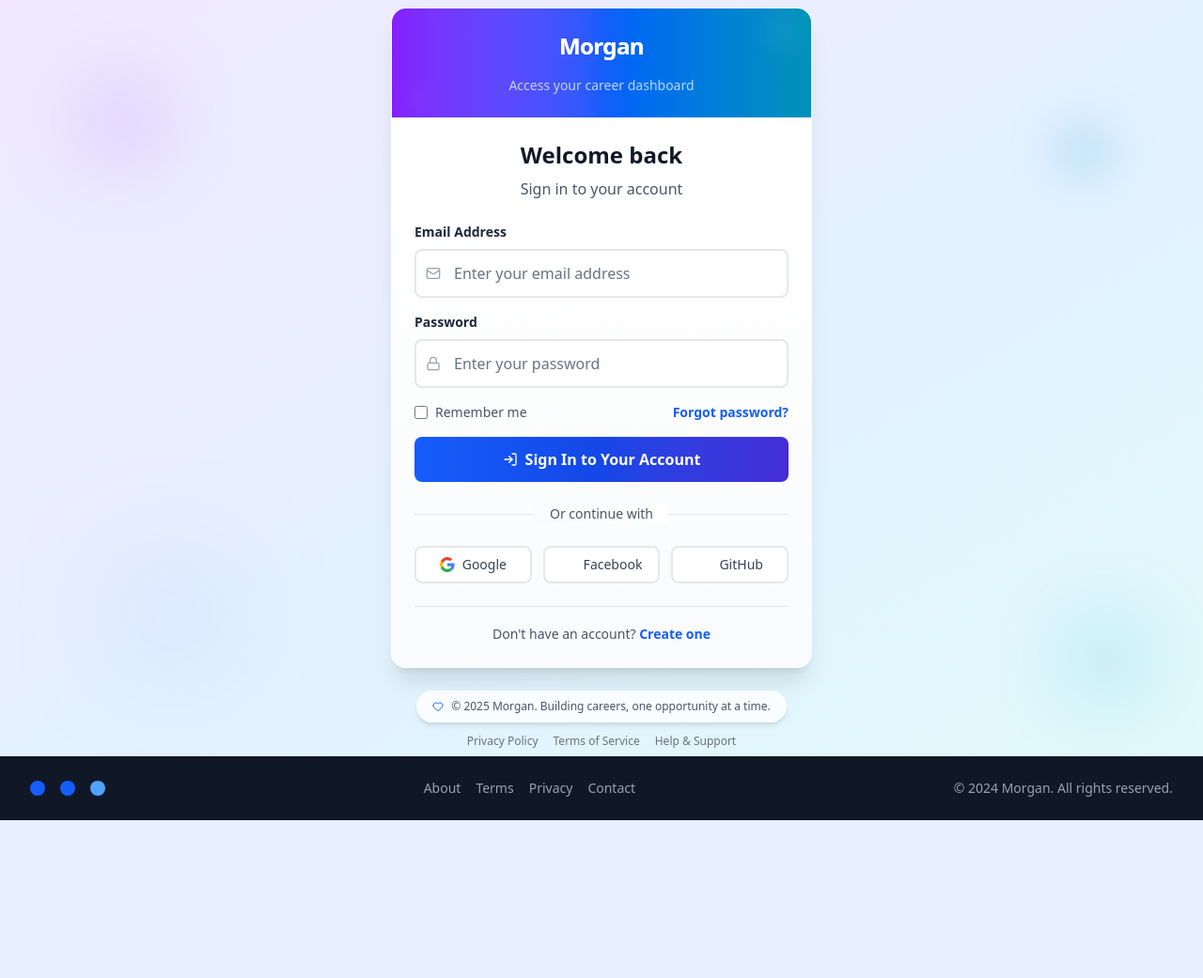
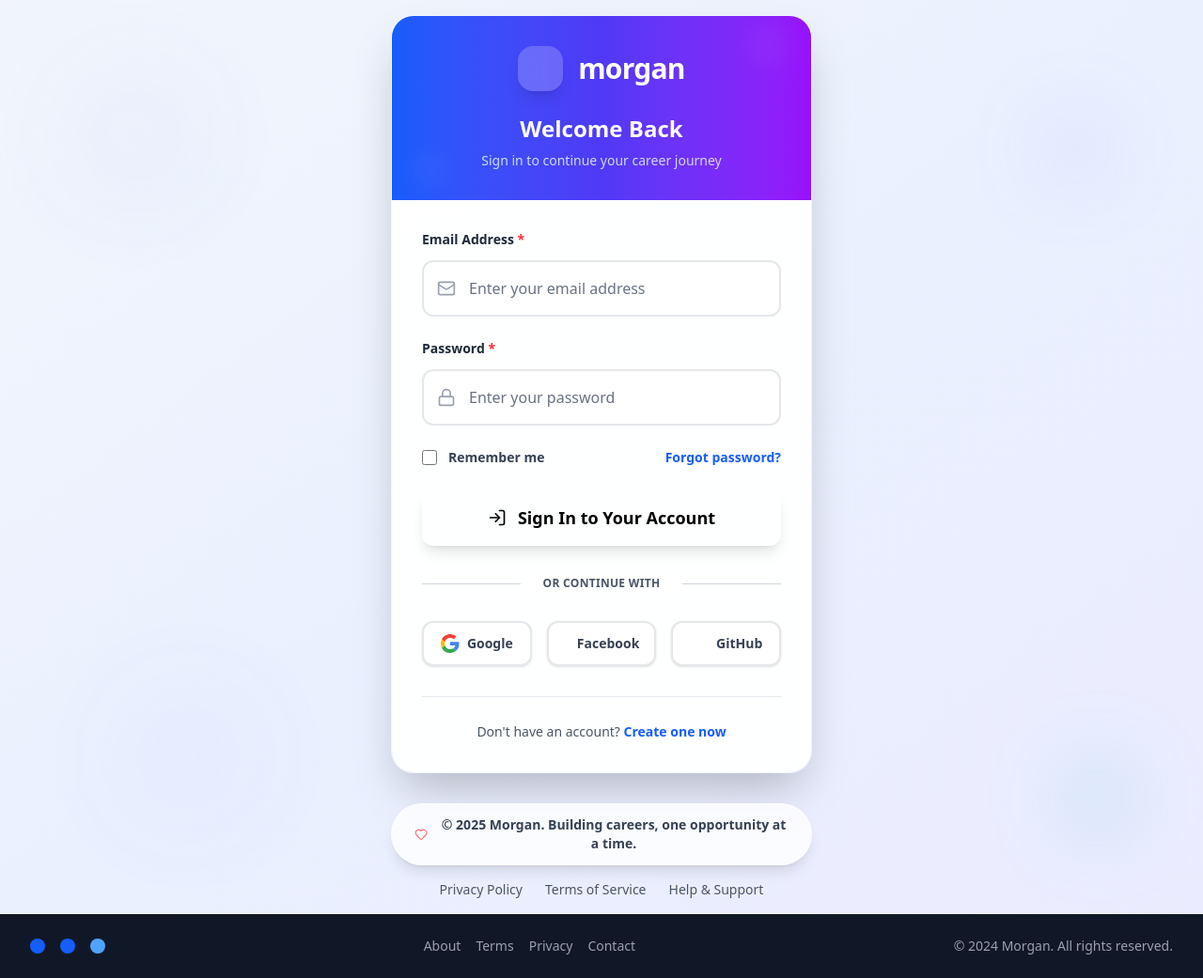
Before and after one commit to ishant721/job-ortal, a Django app: template templates/login.html in a window 1280 px wide. Shown: the part 56-1097 px from the top of the page at 94% size. Before the commit the page ends 929 px from the top, so only its background shows below. Run offline with Django 5.2, Linux system fonts and the light colour scheme; the template is opened without the code that fills it, so the values that code supplies are empty; style sheets or scripts are compiled from the project's sources; parts of the project's set-up code (start-up, migrations or seed data) failed here and were passed over; some libraries are stand-ins or nearby versions.

Commit message:
Assistant checkpoint: Updated login and register pages with modern UI
Assistant generated file changes:
- templates/login.html: Modernize login page with improved UI and animations
- templates/register.html: Modernize register page with improved UI and animations

---

User prompt:

apply same theme in login and register pages also and improve that pages

Replit-Commit-Author: Assistant
Replit-Commit-Session-Id: 251c2590-c9a6-4555-a1d8-8000164ee57e

```diff
--- a/templates/login.html
+++ b/templates/login.html
@@ -1,66 +1,58 @@
+
 {% extends "auth_base.html" %}
+{% load page_tags %}
 
 {% block title %}Login - Morgan{% endblock %}
 
 {% block content %}
-<div class="min-h-screen bg-gradient-to-br from-violet-50 via-sky-50 to-cyan-50 flex items-center justify-center p-2 relative overflow-hidden">
+<div class="min-h-screen bg-gradient-to-br from-slate-50 via-blue-50 to-indigo-50 flex items-center justify-center p-4 relative overflow-hidden">
     <!-- Background Elements -->
     <div class="absolute inset-0">
-        <!-- Gradient overlay -->
-        <div class="absolute inset-0 bg-gradient-to-br from-purple-600/5 via-blue-600/5 to-cyan-600/5"></div>
-        <!-- Geometric shapes -->
-        <div class="absolute top-20 left-20 w-24 h-24 bg-gradient-to-br from-violet-400/20 to-purple-600/20 rounded-full blur-2xl"></div>
-        <div class="absolute top-32 right-24 w-16 h-16 bg-gradient-to-br from-blue-400/20 to-cyan-600/20 rounded-full blur-xl"></div>
-        <div class="absolute bottom-24 left-32 w-28 h-28 bg-gradient-to-br from-indigo-400/15 to-blue-600/15 rounded-full blur-3xl"></div>
-        <div class="absolute bottom-16 right-16 w-20 h-20 bg-gradient-to-br from-cyan-400/20 to-teal-600/20 rounded-full blur-2xl"></div>
-        <!-- Grid pattern using Tailwind -->
-        <div class="absolute inset-0 opacity-[0.02]" style="background-image: radial-gradient(circle, #e5e7eb 1px, transparent 1px); background-size: 32px 32px;"></div>
+        <div class="absolute inset-0 bg-gradient-to-br from-blue-600/3 via-indigo-600/3 to-purple-600/3"></div>
+        <div class="absolute top-20 left-20 w-32 h-32 bg-gradient-to-br from-blue-400/10 to-indigo-600/10 rounded-full blur-3xl animate-pulse"></div>
+        <div class="absolute top-32 right-24 w-20 h-20 bg-gradient-to-br from-purple-400/10 to-blue-600/10 rounded-full blur-2xl animate-bounce"></div>
+        <div class="absolute bottom-24 left-32 w-36 h-36 bg-gradient-to-br from-indigo-400/8 to-blue-600/8 rounded-full blur-3xl animate-pulse"></div>
+        <div class="absolute bottom-16 right-16 w-24 h-24 bg-gradient-to-br from-cyan-400/10 to-teal-600/10 rounded-full blur-2xl animate-bounce"></div>
+        <div class="absolute inset-0 opacity-[0.02]" style="background-image: radial-gradient(circle, #e5e7eb 1px, transparent 1px); background-size: 40px 40px;"></div>
     </div>
 
     <div class="w-full max-w-md relative z-10">
         <!-- Main Card Container -->
-        <div class="bg-white/95 backdrop-blur-2xl rounded-2xl shadow-xl border border-white/20 overflow-hidden">
+        <div class="glass-effect rounded-3xl shadow-2xl border border-white/30 overflow-hidden transform hover:scale-[1.02] transition-all duration-500">
             <!-- Header Section -->
-            <div class="bg-gradient-to-r from-violet-600 via-blue-600 to-cyan-600 px-6 py-6 relative overflow-hidden">
-                <!-- Background elements in header -->
-                <div class="absolute inset-0 bg-gradient-to-r from-purple-600/20 via-blue-600/20 to-cyan-600/20"></div>
+            <div class="bg-gradient-to-r from-blue-600 via-indigo-600 to-purple-600 px-8 py-8 relative overflow-hidden">
+                <div class="absolute inset-0 bg-gradient-to-r from-blue-600/20 via-indigo-600/20 to-purple-600/20"></div>
                 <div class="absolute top-0 left-0 w-full h-full">
-                    <div class="absolute top-2 right-4 w-8 h-8 bg-white/10 rounded-full blur-lg"></div>
-                    <div class="absolute bottom-2 left-4 w-6 h-6 bg-white/5 rounded-full blur-md"></div>
+                    <div class="absolute top-3 right-6 w-10 h-10 bg-white/10 rounded-full blur-lg animate-pulse"></div>
+                    <div class="absolute bottom-3 left-6 w-8 h-8 bg-white/5 rounded-full blur-md animate-bounce"></div>
                 </div>
 
-                <div class="text-center relative z-10">
-                    <!-- Logo and Brand -->
-                    <div class="flex items-center justify-center mb-4">
-                        <span class="text-2xl font-bold text-white tracking-tight bg-gradient-to-r from-white to-blue-100 bg-clip-text">Morgan</span>
+                <div class="text-center relative z-10 stagger-animation">
+                    <div class="flex items-center justify-center mb-6">
+                        <div class="w-12 h-12 bg-white/20 backdrop-blur-sm rounded-2xl flex items-center justify-center mr-4 shadow-lg">
+                            <i class="fas fa-briefcase text-white text-lg"></i>
                         </div>
-                    <div class="space-y-1">
-                        <p class="text-blue-100/90 text-sm opacity-95 font-medium">Access your career dashboard</p>
+                        <span class="text-3xl font-bold text-white tracking-tight">morgan</span>
                     </div>
+                    <h1 class="text-2xl font-semibold text-white mb-2">Welcome Back</h1>
+                    <p class="text-blue-100/90 text-sm font-medium">Sign in to continue your career journey</p>
                 </div>
             </div>
 
             <!-- Form Content -->
-            <div class="p-6 bg-gradient-to-b from-white/95 to-gray-50/95">
-                <!-- Login Form -->
-                <div class="space-y-6">
-                    <div class="text-center">
-                        <h2 class="text-2xl font-bold text-gray-900 mb-2">Welcome back</h2>
-                        <p class="text-gray-600">Sign in to your account</p>
-                    </div>
-
-                    <form id="ApplicantForm" name="ApplicantForm" class="space-y-4" method="POST">
+            <div class="p-8 bg-white/95 backdrop-blur-sm">
+                <form id="ApplicantForm" name="ApplicantForm" class="space-y-6" method="POST">
                     {% csrf_token %}
 
                     <!-- Email Input -->
-                        <div class="form-group">
-                            <label class="block text-sm font-semibold text-gray-800 mb-2">Email Address</label>
+                    <div class="form-group stagger-animation">
+                        <label class="block text-sm font-bold text-gray-800 mb-3">Email Address <span class="text-red-500">*</span></label>
                         <div class="relative group">
-                                <div class="absolute inset-y-0 left-0 pl-3 flex items-center pointer-events-none z-10">
-                                    <i data-lucide="mail" class="w-4 h-4 text-gray-400"></i>
+                            <div class="absolute inset-y-0 left-0 pl-4 flex items-center pointer-events-none z-10">
+                                <i data-lucide="mail" class="w-5 h-5 text-gray-400 group-focus-within:text-blue-500 transition-colors duration-300"></i>
                             </div>
                             <input type="email"
-                                       class="w-full pl-10 pr-3 py-3 border-2 border-gray-200 rounded-lg bg-white/95 text-gray-900 placeholder-gray-500 font-medium focus:outline-none focus:border-blue-500 focus:ring-2 focus:ring-blue-500/25 focus:bg-white backdrop-blur-sm"
+                                   class="w-full pl-12 pr-4 py-4 border-2 border-gray-200 rounded-xl bg-white text-gray-900 placeholder-gray-500 font-medium focus:outline-none focus:border-blue-500 focus:ring-4 focus:ring-blue-500/20 transition-all duration-300 hover:border-gray-300"
                                    id="userlogin_email"
                                    placeholder="Enter your email address"
                                    name="email"
@@ -69,14 +61,14 @@
                     </div>
 
                     <!-- Password Input -->
-                        <div class="form-group">
-                            <label class="block text-sm font-semibold text-gray-800 mb-2">Password</label>
+                    <div class="form-group stagger-animation">
+                        <label class="block text-sm font-bold text-gray-800 mb-3">Password <span class="text-red-500">*</span></label>
                         <div class="relative group">
-                                <div class="absolute inset-y-0 left-0 pl-3 flex items-center pointer-events-none z-10">
-                                    <i data-lucide="lock" class="w-4 h-4 text-gray-400"></i>
+                            <div class="absolute inset-y-0 left-0 pl-4 flex items-center pointer-events-none z-10">
+                                <i data-lucide="lock" class="w-5 h-5 text-gray-400 group-focus-within:text-blue-500 transition-colors duration-300"></i>
                             </div>
                             <input type="password"
-                                       class="w-full pl-10 pr-3 py-3 border-2 border-gray-200 rounded-lg bg-white/95 text-gray-900 placeholder-gray-500 font-medium focus:outline-none focus:border-blue-500 focus:ring-2 focus:ring-blue-500/25 focus:bg-white backdrop-blur-sm"
+                                   class="w-full pl-12 pr-4 py-4 border-2 border-gray-200 rounded-xl bg-white text-gray-900 placeholder-gray-500 font-medium focus:outline-none focus:border-blue-500 focus:ring-4 focus:ring-blue-500/20 transition-all duration-300 hover:border-gray-300"
                                    id="userlogin_password"
                                    placeholder="Enter your password"
                                    name="password"
@@ -85,13 +77,13 @@
                     </div>
 
                     <!-- Options Row -->
-                        <div class="flex justify-between items-center">
+                    <div class="flex justify-between items-center stagger-animation">
                         <label class="flex items-center cursor-pointer group">
                             <input type="checkbox" id="remember_me" name="remember_me"
-                                       class="w-3.5 h-3.5 rounded border-gray-300 text-blue-600 focus:ring-blue-500 focus:ring-1 mr-2">
-                                <span class="text-sm text-gray-600 font-medium">Remember me</span>
+                                   class="w-4 h-4 rounded-lg border-gray-300 text-blue-600 focus:ring-blue-500 focus:ring-2 mr-3 transition-all duration-300">
+                            <span class="text-sm text-gray-700 font-semibold group-hover:text-gray-900 transition-colors duration-300">Remember me</span>
                         </label>
-                            <a href="/forgot-password/" class="text-blue-600 font-semibold text-sm">
+                        <a href="/forgot-password/" class="text-blue-600 hover:text-blue-700 font-bold text-sm transition-all duration-300 hover:underline">
                             Forgot password?
                         </a>
                     </div>
@@ -99,27 +91,27 @@
                     <input type="hidden" name="register_type" value="login">
 
                     <!-- Login Button -->
-                        <button type="submit" class="w-full bg-gradient-to-r from-blue-600 via-blue-700 to-indigo-700 text-white font-bold py-3 px-4 rounded-lg focus:outline-none focus:ring-2 focus:ring-blue-500/40 transition-all duration-200">
+                    <button type="submit" class="btn-modern w-full py-4 px-6 rounded-xl font-bold text-lg shadow-lg transform hover:scale-[1.02] transition-all duration-300 stagger-animation">
                         <span class="flex items-center justify-center">
-                                <i data-lucide="log-in" class="w-4 h-4 mr-2"></i>
+                            <i data-lucide="log-in" class="w-5 h-5 mr-3"></i>
                             Sign In to Your Account
                         </span>
                     </button>
                 </form>
 
                 <!-- Social Login Section -->
-                    <div class="relative my-6">
+                <div class="relative my-8 stagger-animation">
                     <div class="absolute inset-0 flex items-center">
-                            <div class="w-full border-t border-gray-200"></div>
+                        <div class="w-full border-t border-gray-300"></div>
                     </div>
                     <div class="relative flex justify-center text-sm">
-                            <span class="px-4 bg-gradient-to-r from-gray-50 to-white text-gray-600 font-medium">Or continue with</span>
+                        <span class="px-6 bg-white text-gray-600 font-bold text-xs uppercase tracking-wide">Or continue with</span>
                     </div>
                 </div>
 
-                    <div class="grid grid-cols-3 gap-3">
-                        <a href="/social/google_login/" class="flex items-center justify-center px-3 py-2 border-2 border-gray-200 rounded-lg bg-white/95 text-gray-700 text-sm font-medium hover:bg-gray-50 hover:border-gray-300 transition-all duration-200">
-                            <svg class="w-4 h-4 mr-2" viewBox="0 0 24 24">
+                <div class="grid grid-cols-3 gap-4 stagger-animation">
+                    <a href="/social/google_login/" class="flex items-center justify-center px-4 py-3 border-2 border-gray-200 rounded-xl bg-white text-gray-700 text-sm font-semibold hover:bg-gray-50 hover:border-gray-300 hover:scale-105 transition-all duration-300 shadow-sm">
+                        <svg class="w-5 h-5 mr-2" viewBox="0 0 24 24">
                             <path fill="#ea4335" d="M5.266 9.765A7.077 7.077 0 0 1 12 4.909c1.69 0 3.218.6 4.418 1.582L19.91 3C17.782 1.145 15.055 0 12 0 7.27 0 3.198 2.698 1.24 6.65l4.026 3.115Z"/>
                             <path fill="#34a853" d="M16.04 18.013c-1.09.703-2.474 1.078-4.04 1.078a7.077 7.077 0 0 1-6.723-4.823l-4.04 3.067A11.965 11.965 0 0 0 12 24c2.933 0 5.735-1.043 7.834-3l-3.793-2.987Z"/>
                             <path fill="#4285f4" d="M19.834 21c2.195-2.048 3.62-5.096 3.62-9 0-.71-.109-1.473-.272-2.182H12v4.637h6.436c-.317 1.559-1.17 2.766-2.395 3.558L19.834 21Z"/>
@@ -127,52 +119,42 @@
                         </svg>
                         Google
                     </a>
-                        <a href="/social/facebook_login/" class="flex items-center justify-center px-3 py-2 border-2 border-gray-200 rounded-lg bg-white/95 text-gray-700 text-sm font-medium hover:bg-gray-50 hover:border-blue-700 transition-all duration-200">
-                            <i data-lucide="facebook" class="w-4 h-4 mr-2 text-blue-700"></i>
+                    <a href="/social/facebook_login/" class="flex items-center justify-center px-4 py-3 border-2 border-gray-200 rounded-xl bg-white text-gray-700 text-sm font-semibold hover:bg-gray-50 hover:border-blue-600 hover:scale-105 transition-all duration-300 shadow-sm">
+                        <i data-lucide="facebook" class="w-5 h-5 mr-2 text-blue-600"></i>
                         Facebook
                     </a>
-                        <a href="/social/github/" class="flex items-center justify-center px-3 py-2 border-2 border-gray-200 rounded-lg bg-white/95 text-gray-700 text-sm font-medium hover:bg-gray-50 hover:border-gray-800 transition-all duration-200">
-                            <i data-lucide="github" class="w-4 h-4 mr-2 text-gray-800"></i>
+                    <a href="/social/github/" class="flex items-center justify-center px-4 py-3 border-2 border-gray-200 rounded-xl bg-white text-gray-700 text-sm font-semibold hover:bg-gray-50 hover:border-gray-800 hover:scale-105 transition-all duration-300 shadow-sm">
+                        <i data-lucide="github" class="w-5 h-5 mr-2 text-gray-800"></i>
                         GitHub
                     </a>
                 </div>
-                </div>
 
                 <!-- Register Link -->
-                <div class="text-center mt-6 pt-4 border-t border-gray-200">
+                <div class="text-center mt-8 pt-6 border-t border-gray-200 stagger-animation">
                     <span class="text-sm text-gray-600">
                         Don't have an account?
-                        <a href="/register/" class="text-blue-600 font-semibold hover:text-blue-700">Create one</a>
+                        <a href="/register/" class="text-blue-600 font-bold hover:text-blue-700 transition-colors duration-300 hover:underline">Create one now</a>
                     </span>
                 </div>
             </div>
         </div>
 
         <!-- Footer -->
-        <div class="text-center mt-6">
-            <div class="inline-flex items-center justify-center space-x-2 bg-white/80 backdrop-blur-sm rounded-full px-4 py-2 shadow-md border border-white/50">
-                <i data-lucide="heart" class="w-3 h-3 text-blue-600"></i>
-                <p class="text-gray-600 text-xs font-medium">
+        <div class="text-center mt-8 stagger-animation">
+            <div class="inline-flex items-center justify-center space-x-3 bg-white/80 backdrop-blur-sm rounded-full px-6 py-3 shadow-lg border border-white/50">
+                <i data-lucide="heart" class="w-4 h-4 text-red-500 animate-pulse"></i>
+                <p class="text-gray-700 text-sm font-semibold">
                     © 2025 Morgan. Building careers, one opportunity at a time.
                 </p>
             </div>
-            <div class="mt-3 flex justify-center space-x-4 text-xs text-gray-500">
-                <a href="/page/privacy-policy/" class="text-gray-500">Privacy Policy</a>
-                <a href="/page/terms-conditions/" class="text-gray-500">Terms of Service</a>
-                <a href="/contact/" class="text-gray-500">Help & Support</a>
+            <div class="mt-4 flex justify-center space-x-6 text-sm text-gray-600">
+                <a href="/page/privacy-policy/" class="hover:text-blue-600 transition-colors duration-300 font-medium">Privacy Policy</a>
+                <a href="/page/terms-conditions/" class="hover:text-blue-600 transition-colors duration-300 font-medium">Terms of Service</a>
+                <a href="/contact/" class="hover:text-blue-600 transition-colors duration-300 font-medium">Help & Support</a>
             </div>
         </div>
     </div>
 </div>
-
-<!-- Minimal CSS for grid pattern only -->
-<style>
-/* Only keep what Tailwind cannot handle natively */
-.bg-grid-pattern {
-    background-image: radial-gradient(circle, #e5e7eb 1px, transparent 1px);
-    background-size: 32px 32px;
-}
-</style>
 {% endblock %}
 
 {% block extra_js %}
@@ -182,6 +164,11 @@ $(document).ready(function() {
     if (typeof lucide !== 'undefined') {
         lucide.createIcons();
     }
+
+    // Add entrance animations
+    setTimeout(() => {
+        $('.stagger-animation').addClass('animate-on-scroll animate');
+    }, 200);
 
     // Handle login form submission
     $('#ApplicantForm').on('submit', function(e) {
@@ -193,7 +180,7 @@ $(document).ready(function() {
 
         // Show loading state
         submitBtn.prop('disabled', true);
-        submitBtn.html('<i data-lucide="loader-2" class="w-4 h-4 mr-2 animate-spin"></i>Signing in...');
+        submitBtn.html('<i data-lucide="loader-2" class="w-5 h-5 mr-3 animate-spin"></i>Signing in...');
 
         // Clear any previous error messages
         $('.error-message').remove();
@@ -209,16 +196,13 @@ $(document).ready(function() {
             contentType: false,
             success: function(response) {
                 if (response.error) {
-                    // Show error message
                     showMessage(response.message, 'error');
                 } else {
-                    // Show success message
-                    showMessage(response.message, 'success');
+                    showMessage(response.message || 'Login successful!', 'success');
 
-                    // Redirect after a short delay
                     setTimeout(function() {
                         window.location.href = response.redirect_url || '/';
-                    }, 1000);
+                    }, 1500);
                 }
             },
             error: function(xhr, status, error) {
@@ -234,11 +218,9 @@ $(document).ready(function() {
                 showMessage(errorMessage, 'error');
             },
             complete: function() {
-                // Reset button state
                 submitBtn.prop('disabled', false);
                 submitBtn.html(originalBtnText);
 
-                // Reinitialize Lucide icons
                 if (typeof lucide !== 'undefined') {
                     lucide.createIcons();
                 }
@@ -248,30 +230,26 @@ $(document).ready(function() {
 
     // Function to show messages
     function showMessage(message, type) {
-        // Remove any existing messages
         $('.message-container').remove();
 
         const messageClass = type === 'error' ? 'bg-red-50 border-red-200 text-red-800' : 'bg-green-50 border-green-200 text-green-800';
         const iconClass = type === 'error' ? 'alert-circle' : 'check-circle';
 
         const messageHtml = `
-            <div class="message-container mb-4 p-4 rounded-lg border-2 ${messageClass}">
+            <div class="message-container mb-6 p-4 rounded-xl border-2 ${messageClass} animate-slide-down">
                 <div class="flex items-center">
-                    <i data-lucide="${iconClass}" class="w-4 h-4 mr-2"></i>
-                    <span class="text-sm font-medium">${message}</span>
+                    <i data-lucide="${iconClass}" class="w-5 h-5 mr-3"></i>
+                    <span class="text-sm font-semibold">${message}</span>
                 </div>
             </div>
         `;
 
-        // Insert message before the form
         $('#ApplicantForm').before(messageHtml);
 
-        // Initialize Lucide icons for the message
         if (typeof lucide !== 'undefined') {
             lucide.createIcons();
         }
 
-        // Auto-remove success messages after 3 seconds
         if (type === 'success') {
             setTimeout(function() {
                 $('.message-container').fadeOut(300, function() {
@@ -280,6 +258,15 @@ $(document).ready(function() {
             }, 3000);
         }
     }
+
+    // Add focus animations
+    $('input').on('focus', function() {
+        $(this).parent().addClass('scale-105');
+    });
+
+    $('input').on('blur', function() {
+        $(this).parent().removeClass('scale-105');
+    });
 });
 </script>
 {% endblock %}
```
Also changed, not shown: templates/register.html (+81 -83 lines). Lines whose indentation alone changed are shown as unchanged.
